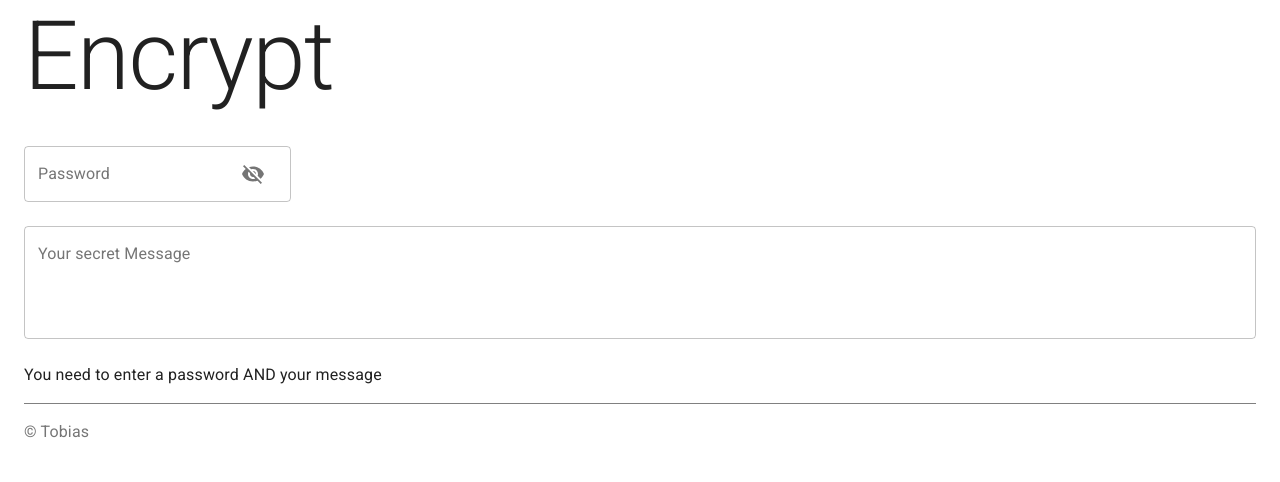
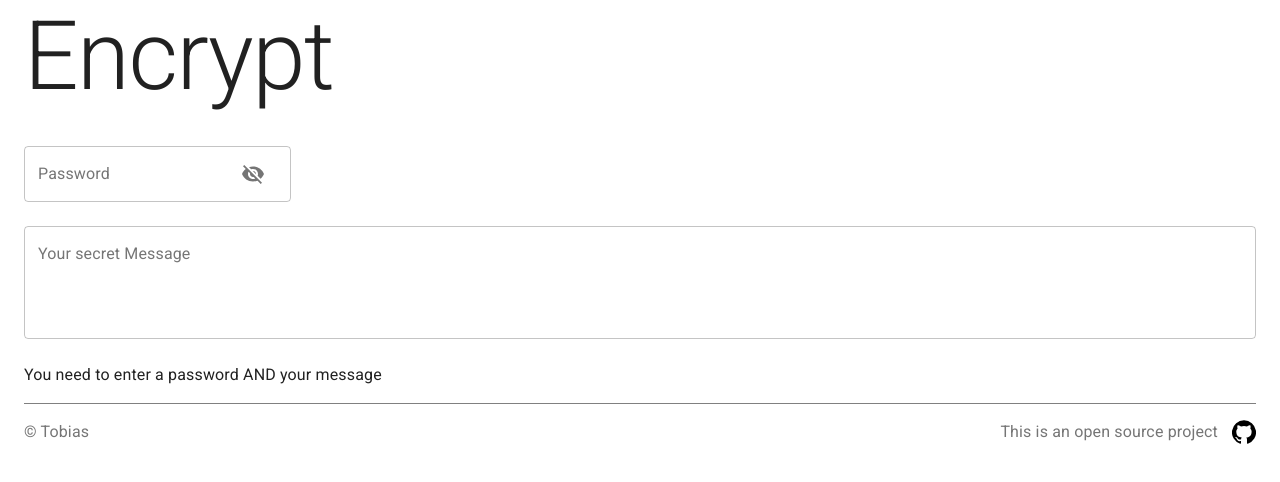
Before and after one commit to Tobi-mmt/crypto-text, a Next.js app: page / in a window 1280 px wide. Shown: the top 482 px of the page. Built offline with nearby package versions, Linux system fonts and the light colour scheme.

Commit message:
feat: add link to github in footer

```diff
--- a/components/Layout.tsx
+++ b/components/Layout.tsx
@@ -4,6 +4,7 @@ import Head from "next/head";
 
 import Container from "@material-ui/core/Container";
 import Typography from "@material-ui/core/Typography";
+import GitHubIcon from "@material-ui/icons/GitHub";
 
 export type LayoutProps = {
   children?: ReactNode;
@@ -16,6 +17,15 @@ const useStyles = makeStyles((theme) => ({
     paddingTop: theme.spacing(2),
     paddingBottom: theme.spacing(2),
     borderTop: "1px solid gray",
+    display: "flex",
+    justifyContent: "space-between",
+  },
+  flex: {
+    display: "flex",
+  },
+  link: {
+    color: "black",
+    marginLeft: "1em",
   },
 }));
 
@@ -36,7 +46,20 @@ const Layout = ({
       <>{children}</>
 
       <footer className={classes.footer}>
-        <Typography color="textSecondary">© Tobias </Typography>
+        <Typography color="textSecondary">© Tobias</Typography>
+        <div className={classes.flex}>
+          <Typography color="textSecondary">
+            This is an open source project{" "}
+          </Typography>
+          <a
+            className={classes.link}
+            href="https://github.com/Tobi-mmt/crypto-text"
+            target="_blank"
+            rel="noreferrer"
+          >
+            <GitHubIcon />
+          </a>
+        </div>
       </footer>
     </Container>
   );
```
